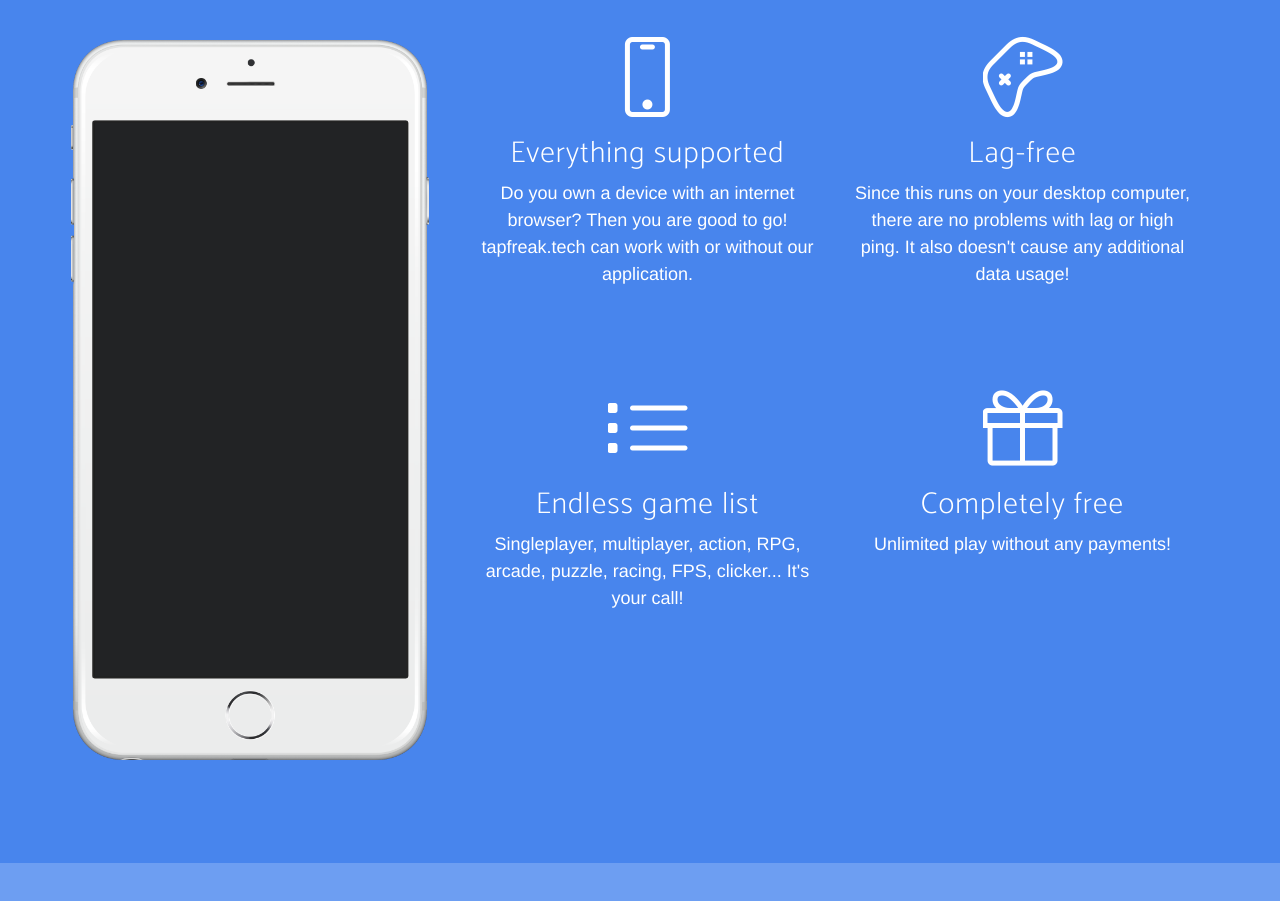
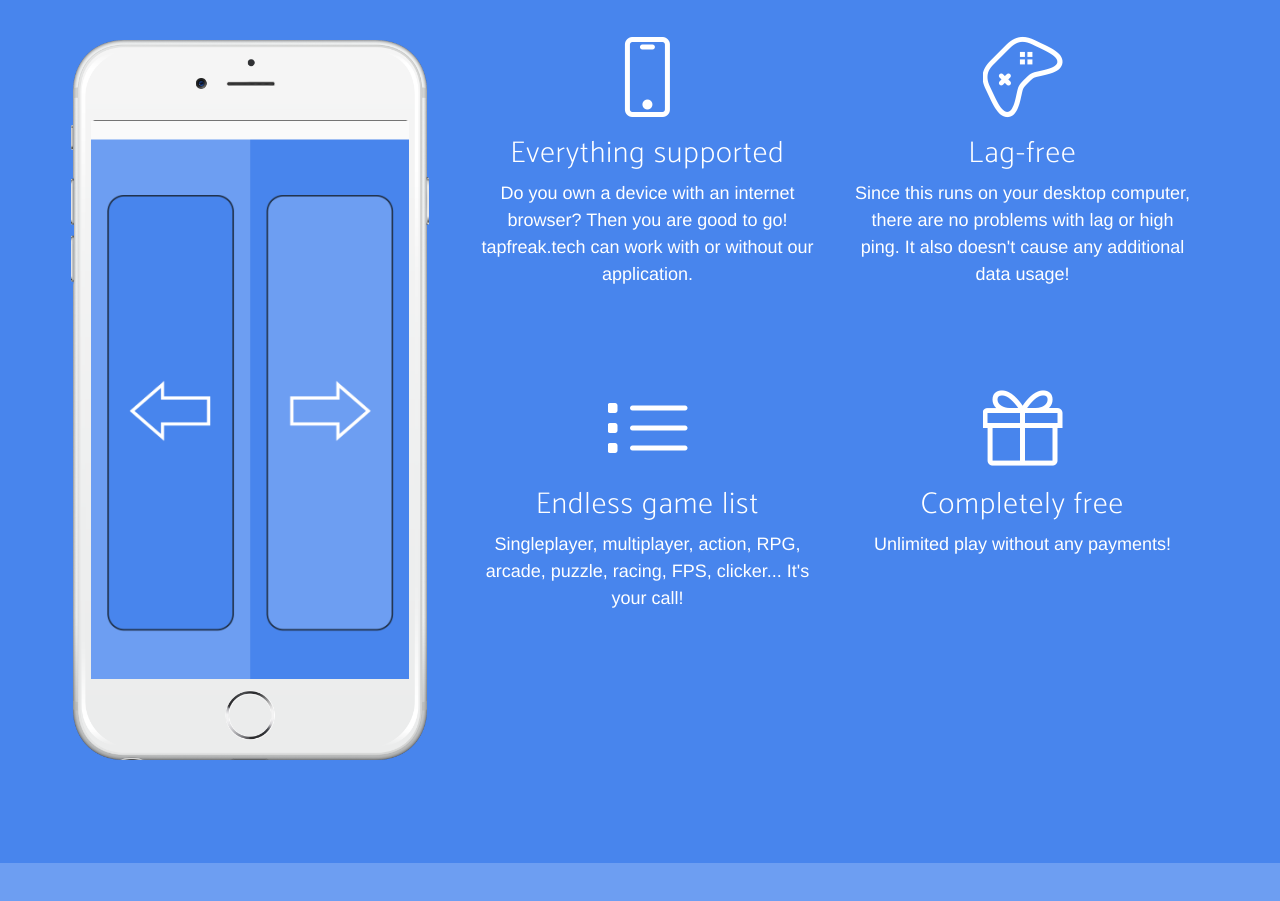
Before and after one commit to janhartman/tap.tech, a website: page website/index.html in a window 1280 px wide. Shown: the part 1840-2741 px from the top of the page. Drawn offline with nearby package versions, Linux system fonts and the light colour scheme; no server answers; a web font is replaced by a local one.

Commit message:
Added ui.png

```diff
--- a/website/index.html
+++ b/website/index.html
@@ -154,6 +154,7 @@
                                     <!-- Demo image for screen mockup, you can put an image here, some HTML, an animation, video, or anything else! -->
 									<!-- INSERT SCREEN IMAGE -->
                                     <!--<img src="img/demo-screen-1.jpg" class="img-responsive" alt="">-->
+									<img src="img/ui.png" class="img-responsive" alt="ui-example">
 								</div>
                                 <div class="button">
                                     <!-- You can hook the "home button" to some JavaScript events or just remove it -->
```
